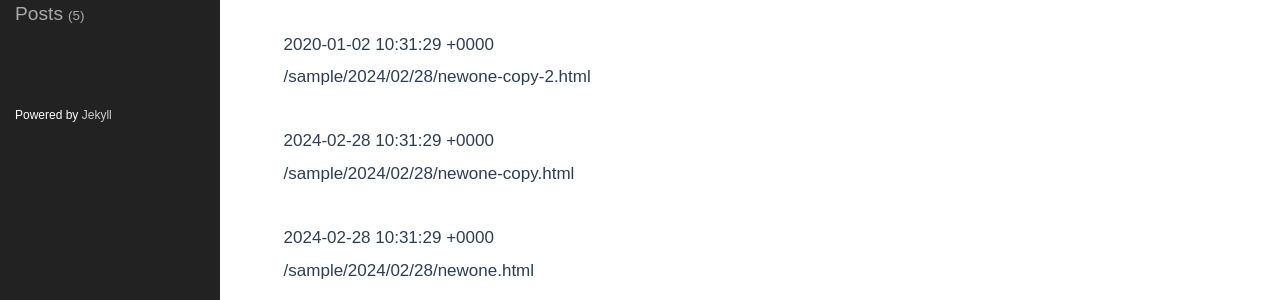
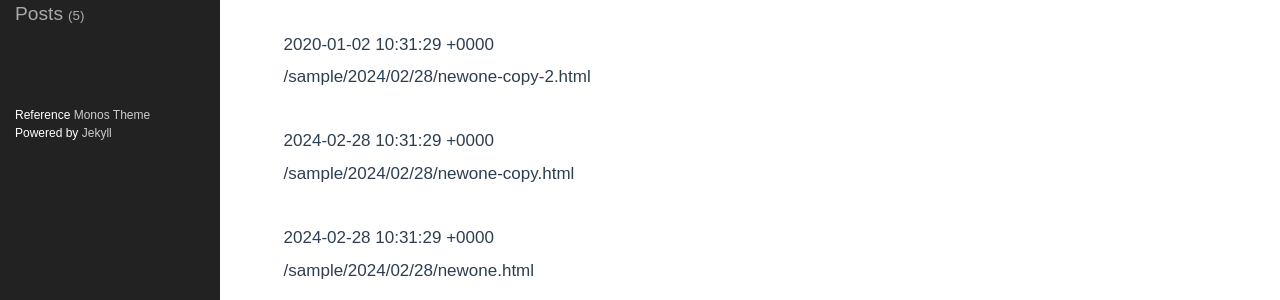
Before and after one commit to DuDuDat/DuDuDat.github.io, a Jekyll site: the page built from README.md, in a window 1280 px wide and 900 px high. Shown: the part 359-659 px from the top of the window. Built offline with Jekyll 4.4.1, drawn with Linux system fonts in a browser that asks for light colours; nearby versions of some CDN libraries; some web fonts are replaced.

Commit message:
출처 표기

```diff
--- a/_includes/sidebar.html
+++ b/_includes/sidebar.html
@@ -48,5 +48,6 @@
 </div>
 
 <div class="sidebar-item sidebar-footer">
+	<p>Reference <a href="https://github.com/ejjoo/jekyll-theme-monos">Monos Theme</a></p>
 	<p>Powered by <a href="https://github.com/jekyll/jekyll">Jekyll</a></p>
 </div>
```
